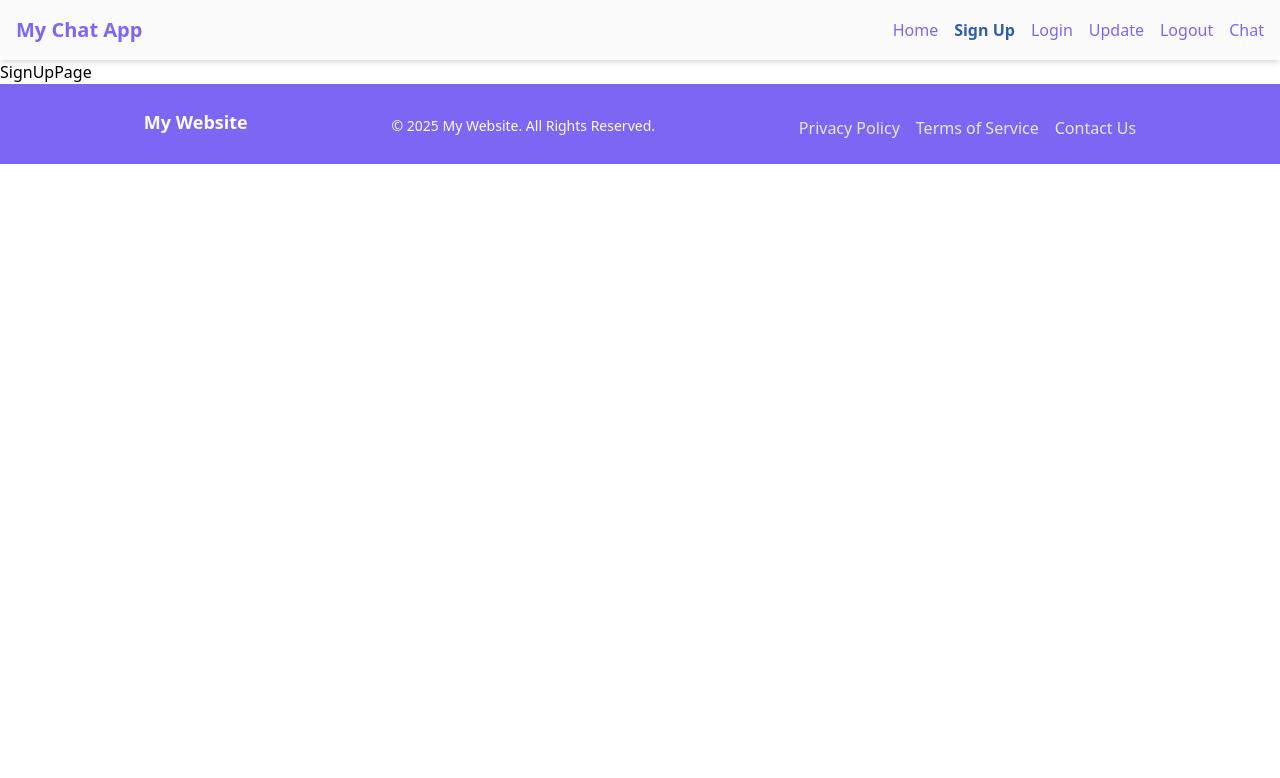
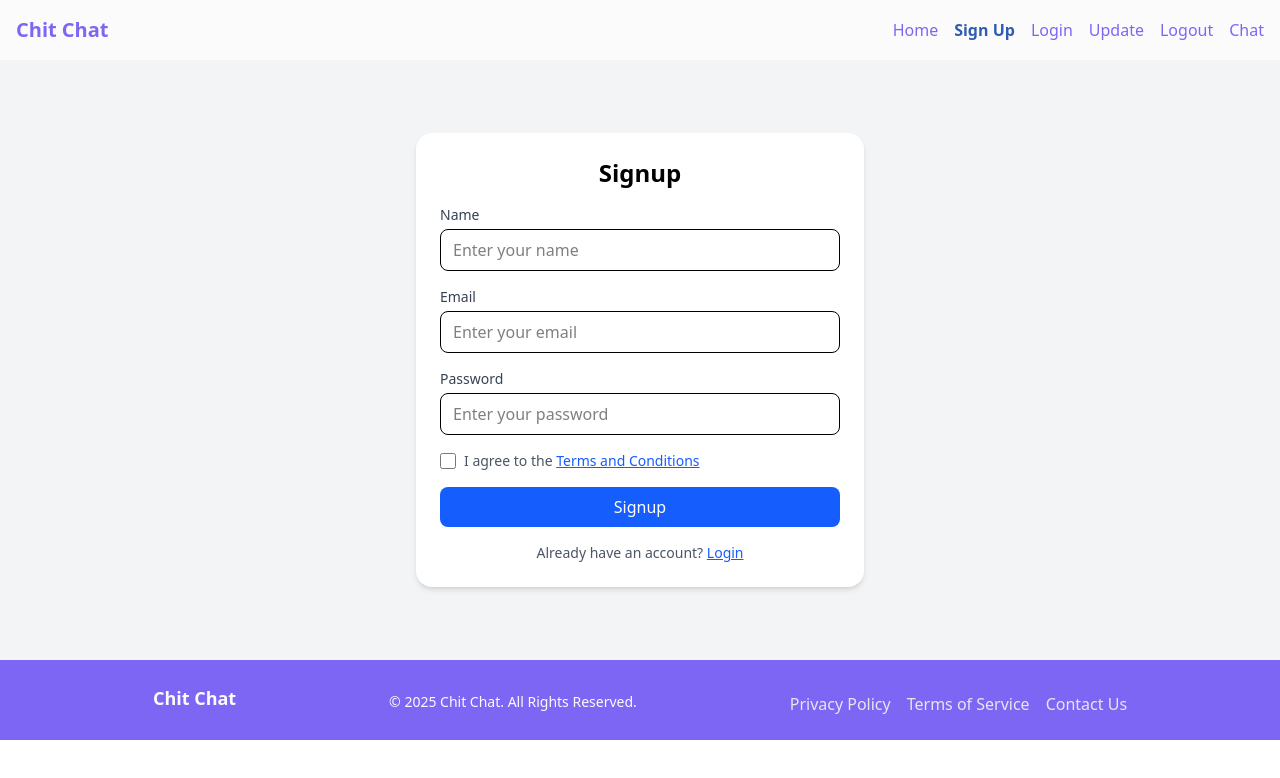
Before and after one commit to ravardh/Mern_chat_app, a React (Vite) app in the folder frontend/: page /signup in a window 1280 px wide. Shown: the top 778 px of the page. Built offline with nearby package versions, Linux system fonts and the light colour scheme.

Commit message:
signup login page design done

```diff
--- a/frontend/src/components/footer.jsx
+++ b/frontend/src/components/footer.jsx
@@ -3,29 +3,26 @@ import { NavLink } from "react-router-dom";
 
 const Footer = () => {
   return (
-    <footer className=" bg-primary text-light py-6 sticky bottom-0">
+    <footer className="bg-primary text-light py-6">
       <div className="container mx-auto text-center flex justify-evenly">
-        <h4 className="text-lg font-semibold">My Website</h4>
-        <p className="text-sm mt-2">© 2025 My Website. All Rights Reserved.</p>
+        <h4 className="text-lg font-semibold">Chit Chat</h4>
+        <p className="text-sm mt-2">© 2025 Chit Chat. All Rights Reserved.</p>
         <div className="flex justify-center space-x-4 mt-2">
           <NavLink
-            to="/privacy-policy"
-            className="text-gray-200 hover:text-white transition duration-300"
-            activeClassName="text-white"
+            to="/privacyPolicy"
+            className="text-gray-200 hover:text-green-500 transition duration-300"
           >
             Privacy Policy
           </NavLink>
           <NavLink
-            to="/terms-of-service"
-            className="text-gray-200 hover:text-white transition duration-300"
-            activeClassName="text-white"
+            to="/termsOfService"
+            className="text-gray-200 hover:text-green-500 transition duration-300"
           >
             Terms of Service
           </NavLink>
           <NavLink
-            to="/contact-us"
-            className="text-gray-200 hover:text-white transition duration-300"
-            activeClassName="text-white"
+            to="/contactUs"
+            className="text-gray-200 hover:text-green-500 transition duration-300"
           >
             Contact Us
           </NavLink>
--- a/frontend/src/components/navbar.jsx
+++ b/frontend/src/components/navbar.jsx
@@ -8,7 +8,7 @@ const Navbar = () => {
   return (
     <nav className="bg-light text-primary p-4 shadow-md">
       <div className="container mx-auto flex justify-between items-center">
-        <div className="text-xl font-bold">My Chat App</div>
+        <div className="text-xl font-bold">Chit Chat</div>
         <ul className="flex space-x-4">
           <li>
             <NavLink to="/" className={ActiveClass}>
--- a/frontend/src/pages/contactus.jsx
+++ b/frontend/src/pages/contactus.jsx
@@ -1,9 +1,59 @@
-import React from 'react'
+import React from "react";
 
-const ContactUs = () => {
+const ContactUsPage = () => {
   return (
-    <div>ContactUs</div>
-  )
-}
+    <div className="flex items-center justify-center min-h-[75vh] bg-gray-50">
+      <div className="w-1/2 bg-white p-8 rounded-lg shadow-lg">
+        <h1 className="text-3xl font-bold text-center mb-6">Contact Us</h1>
+        <p className="text-gray-700 text-center mb-6">
+          Have questions or need assistance? Fill out the form below, and we’ll get back to you shortly.
+        </p>
+        <form>
+          <div className="mb-4">
+            <label htmlFor="name" className="block text-sm font-medium text-gray-700">
+              Name
+            </label>
+            <input
+              type="text"
+              id="name"
+              className="w-full border-gray-300 rounded-lg shadow-sm focus:ring-indigo-500 focus:border-indigo-500 p-2"
+              placeholder="Your Name"
+            />
+          </div>
+          <div className="mb-4">
+            <label htmlFor="email" className="block text-sm font-medium text-gray-700">
+              Email
+            </label>
+            <input
+              type="email"
+              id="email"
+              className="w-full border-gray-300 rounded-lg shadow-sm focus:ring-indigo-500 focus:border-indigo-500 p-2"
+              placeholder="Your Email"
+            />
+          </div>
+          <div className="mb-4">
+            <label htmlFor="message" className="block text-sm font-medium text-gray-700">
+              Message
+            </label>
+            <textarea
+              id="message"
+              rows="4"
+              className="w-full border-gray-300 rounded-lg shadow-sm focus:ring-indigo-500 focus:border-indigo-500 p-2"
+              placeholder="Your Message"
+            ></textarea>
+          </div>
+          <div className="flex justify-center">
+            <button
+              type="submit"
+              className="px-6 py-2 bg-indigo-600 text-white rounded-lg hover:bg-indigo-700"
+            >
+              Submit
+            </button>
+          </div>
+        </form>
+      </div>
+    </div>
+  );
+};
 
-export default ContactUs
+export default ContactUsPage;
--- a/frontend/src/pages/login.jsx
+++ b/frontend/src/pages/login.jsx
@@ -1,9 +1,80 @@
-import React from 'react'
+import React, { useState } from 'react';
+import { useNavigate } from 'react-router-dom';
 
 const LoginPage = () => {
+  const [email, setEmail] = useState('');
+  const [password, setPassword] = useState('');
+  const [rememberMe, setRememberMe] = useState(false);
+  const navigate = useNavigate();
+
+  const handleSubmit = (e) => {
+    e.preventDefault();
+
+    // Store email in localStorage if Remember Me is checked
+    if (rememberMe) {
+      localStorage.setItem('email', email);
+    }
+
+    // Example of redirecting after login (you can change '/dashboard' to any route)
+    navigate('/dashboard');
+  };
+
   return (
-    <div>LoginPage</div>
-  )
-}
+    <div className="min-h-[75vh] bg-gray-100 flex items-center justify-center">
+      <div className="bg-white p-8 rounded-lg shadow-lg w-96">
+        <h2 className="text-2xl font-semibold text-center mb-4">Login</h2>
 
-export default LoginPage
+        <form onSubmit={handleSubmit}>
+          <div className="mb-4">
+            <label htmlFor="email" className="block text-sm font-medium text-gray-700">Email</label>
+            <input
+              type="email"
+              id="email"
+              value={email}
+              onChange={(e) => setEmail(e.target.value)}
+              placeholder="Enter your email"
+              className="mt-2 block w-full px-4 py-2 border border-gray-300 rounded-md focus:outline-none focus:ring-2 focus:ring-blue-400"
+              required
+            />
+          </div>
+
+          <div className="mb-4">
+            <label htmlFor="password" className="block text-sm font-medium text-gray-700">Password</label>
+            <input
+              type="password"
+              id="password"
+              value={password}
+              onChange={(e) => setPassword(e.target.value)}
+              placeholder="Enter your password"
+              className="mt-2 block w-full px-4 py-2 border border-gray-300 rounded-md focus:outline-none focus:ring-2 focus:ring-blue-400"
+              required
+            />
+          </div>
+
+          <div className="flex items-center mb-4">
+            <input
+              type="checkbox"
+              checked={rememberMe}
+              onChange={() => setRememberMe(!rememberMe)}
+              className="mr-2"
+            />
+            <label htmlFor="remember" className="text-sm text-gray-600">Remember me</label>
+          </div>
+
+          <button
+            type="submit"
+            className="w-full bg-blue-500 text-white py-2 px-4 rounded-md hover:bg-blue-600 transition duration-200"
+          >
+            Login
+          </button>
+
+          <p className="mt-4 text-sm text-center text-gray-600">
+            Not registered? <a href="/signup" className="text-blue-500 hover:text-blue-700">Sign up</a>
+          </p>
+        </form>
+      </div>
+    </div>
+  );
+};
+
+export default LoginPage;
--- /dev/null
+++ b/frontend/src/pages/privacypolicy.jsx
@@ -0,0 +1,14 @@
+import React from "react";
+
+const PrivacyPolicyPage = () => {
+  return (
+    <div className="p-6 bg-gray-50 min-h-[75vh]">
+      <h1 className="text-3xl font-bold mb-4">Privacy Policy</h1>
+      <p className="text-gray-700">
+        Welcome to our Privacy Policy page. Here, we explain how we collect, use, and protect your data. Please review it carefully.
+      </p>
+    </div>
+  );
+};
+
+export default PrivacyPolicyPage;
--- a/frontend/src/pages/signup.jsx
+++ b/frontend/src/pages/signup.jsx
@@ -1,9 +1,113 @@
-import React from 'react'
+import React, { useState } from 'react';
+import { NavLink } from 'react-router-dom';
 
-const SignUpPage = () => {
+export default function SignupPage() {
+  const [formData, setFormData] = useState({
+    name: '',
+    email: '',
+    password: '',
+    agreedToTerms: false,
+  });
+
+  const handleChange = (e) => {
+    const { name, value, type, checked } = e.target;
+    setFormData((prev) => ({
+      ...prev,
+      [name]: type === 'checkbox' ? checked : value,
+    }));
+  };
+
+  const handleSubmit = (e) => {
+    e.preventDefault();
+    if (!formData.agreedToTerms) {
+      alert('You must agree to the terms and conditions.');
+      return;
+    }
+    console.log('Form Data:', formData);
+    alert('Signup successful!');
+  };
+
   return (
-    <div>SignUpPage</div>
-  )
+    <div className="flex items-center justify-center min-h-[75vh] bg-gray-100">
+      <div className="w-full max-w-md bg-white rounded-2xl shadow-md p-6">
+        <h2 className="text-2xl font-bold text-center mb-4">Signup</h2>
+        <form onSubmit={handleSubmit} className="space-y-4">
+          <div>
+            <label htmlFor="name" className="block text-sm font-medium text-gray-700 mb-1">
+              Name
+            </label>
+            <input
+              type="text"
+              id="name"
+              name="name"
+              value={formData.name}
+              onChange={handleChange}
+              className="w-full px-3 py-2 border rounded-lg focus:ring-2 focus:ring-blue-500 focus:outline-none"
+              placeholder="Enter your name"
+              required
+            />
+          </div>
+
+          <div>
+            <label htmlFor="email" className="block text-sm font-medium text-gray-700 mb-1">
+              Email
+            </label>
+            <input
+              type="email"
+              id="email"
+              name="email"
+              value={formData.email}
+              onChange={handleChange}
+              className="w-full px-3 py-2 border rounded-lg focus:ring-2 focus:ring-blue-500 focus:outline-none"
+              placeholder="Enter your email"
+              required
+            />
+          </div>
+
+          <div>
+            <label htmlFor="password" className="block text-sm font-medium text-gray-700 mb-1">
+              Password
+            </label>
+            <input
+              type="password"
+              id="password"
+              name="password"
+              value={formData.password}
+              onChange={handleChange}
+              className="w-full px-3 py-2 border rounded-lg focus:ring-2 focus:ring-blue-500 focus:outline-none"
+              placeholder="Enter your password"
+              required
+            />
+          </div>
+
+          <div className="flex items-center">
+            <input
+              type="checkbox"
+              id="terms"
+              name="agreedToTerms"
+              checked={formData.agreedToTerms}
+              onChange={handleChange}
+              className="h-4 w-4 text-blue-600 border-gray-300 rounded focus:ring-blue-500"
+            />
+            <label htmlFor="terms" className="ml-2 text-sm text-gray-600">
+              I agree to the <NavLink to="/termsOfService" className="text-blue-600 underline">Terms and Conditions</NavLink>
+            </label>
+          </div>
+
+          <button
+            type="submit"
+            className="w-full bg-blue-600 text-white py-2 px-4 rounded-lg hover:bg-blue-700 focus:ring-4 focus:ring-blue-500 focus:outline-none"
+          >
+            Signup
+          </button>
+        </form>
+        <p className="mt-4 text-center text-sm text-gray-600">
+          Already have an account?{' '}
+          <NavLink to="/login" className="text-blue-600 underline">
+            Login
+          </NavLink>
+        </p>
+      </div>
+    </div>
+  );
 }
-
-export default SignUpPage
--- /dev/null
+++ b/frontend/src/pages/termofservice.jsx
@@ -0,0 +1,14 @@
+import React from "react";
+
+const TermsOfServicePage = () => {
+  return (
+    <div className="p-6 bg-gray-50 min-h-[75vh]">
+      <h1 className="text-3xl font-bold mb-4">Terms of Service</h1>
+      <p className="text-gray-700">
+        These Terms of Service govern your use of our website. Please ensure you read them thoroughly before accessing our services.
+      </p>
+    </div>
+  );
+};
+
+export default TermsOfServicePage;
```
Also changed, not shown: frontend/src/App.jsx (+6 -2 lines).
